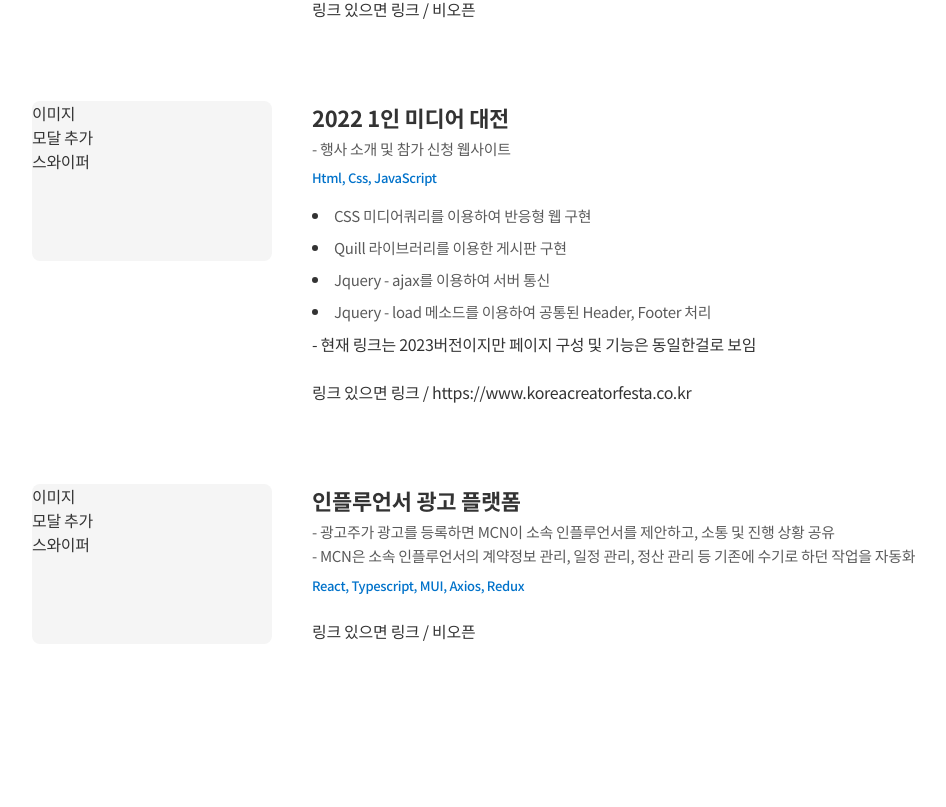
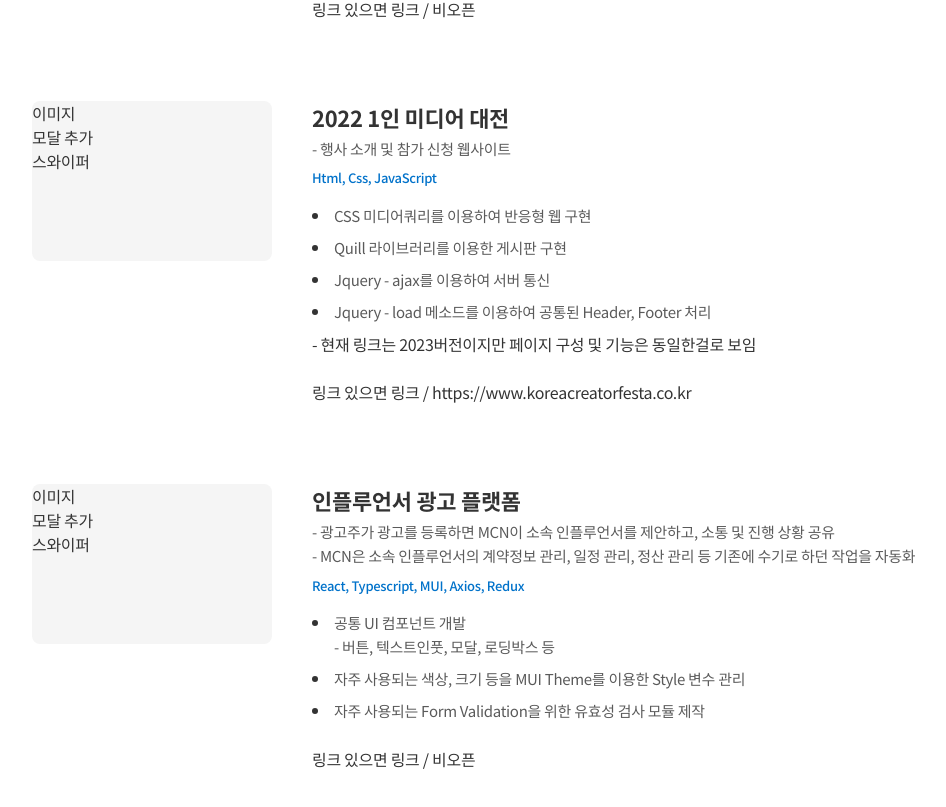
Before and after one commit to qpow1018/my-portfolio, a React (Create React App) app: page / in a window 1280 px wide. Shown: the part 1822-2629 px from the top of the page, without its empty margins (68-1014 px from the left). Before the commit the page ends 2566 px from the top, so only its background shows below. Built offline with nearby package versions, Linux system fonts and the light colour scheme.

Commit message:
Feat: add FlaboAdPlatform content

```diff
--- a/src/components/Project/ProjectData/FlaboAdPlatform.tsx
+++ b/src/components/Project/ProjectData/FlaboAdPlatform.tsx
@@ -1,6 +1,7 @@
 import { Box } from '@mui/material';
 
 import ProjectDataContainer from './ProjectDataContainer';
+import ProjectText from './ProjectText';
 
 export default function FlaboAdPlatform() {
   return (
@@ -13,7 +14,26 @@
       skills={'React, Typescript, MUI, Axios, Redux'}
       website='비오픈'
     >
+      <Box sx={{ marginBottom: '8px' }}>
+        <ProjectText type='dot'>
+          공통 UI 컴포넌트 개발
+        </ProjectText>
+        <ProjectText type='indent'>
+          - 버튼, 텍스트인풋, 모달, 로딩박스 등
+        </ProjectText>
+      </Box>
 
+      <Box sx={{ marginBottom: '8px' }}>
+        <ProjectText type='dot'>
+          자주 사용되는 색상, 크기 등을 MUI Theme를 이용한 Style 변수 관리
+        </ProjectText>
+      </Box>
+
+      <Box>
+        <ProjectText type='dot'>
+          자주 사용되는 Form Validation을 위한 유효성 검사 모듈 제작
+        </ProjectText>
+      </Box>
     </ProjectDataContainer>
   );
 }
```
